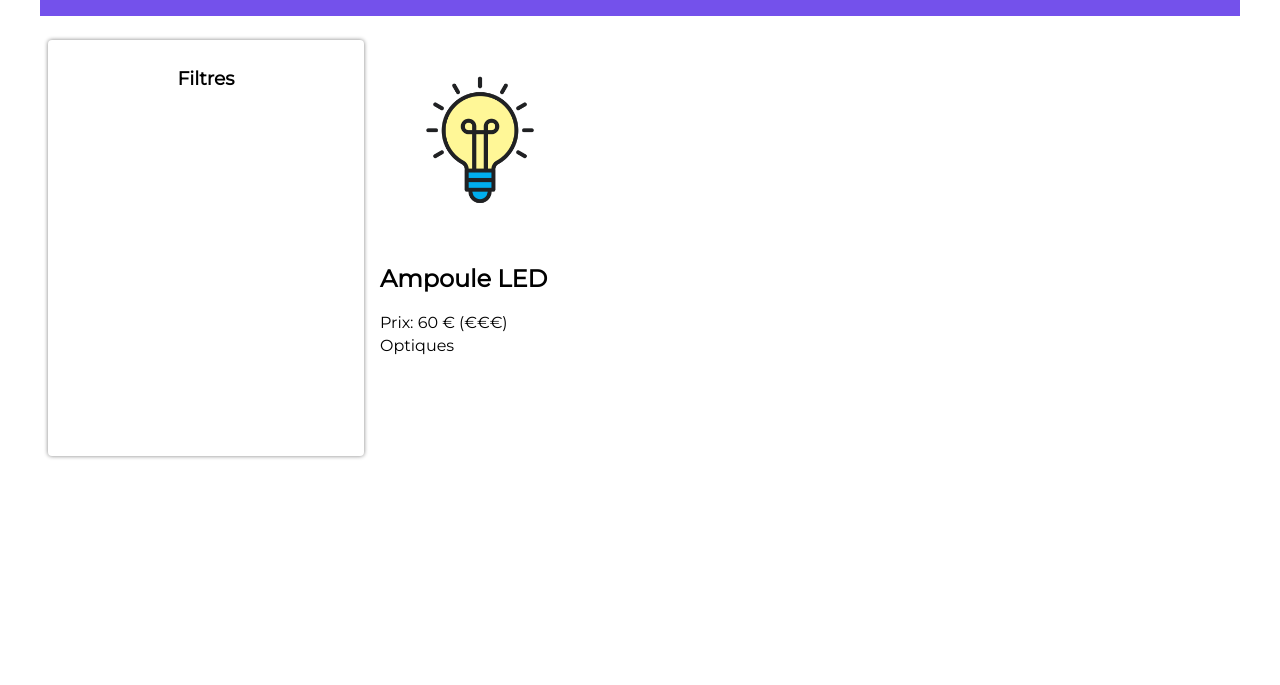
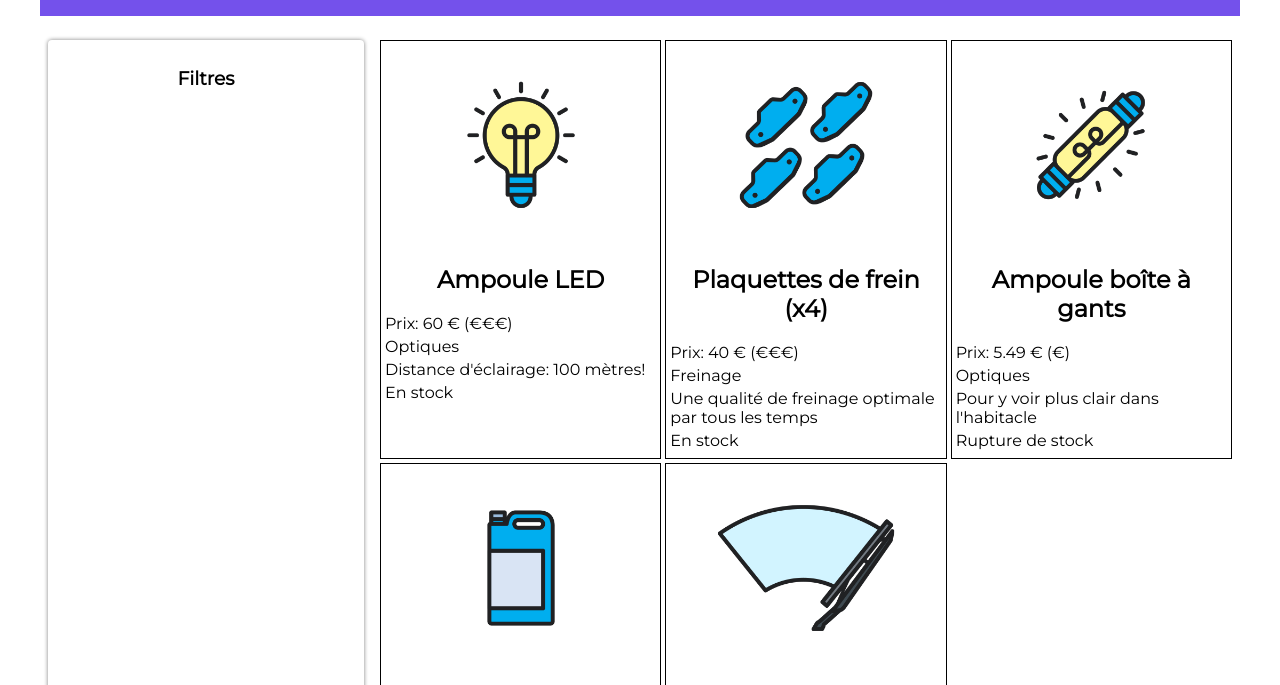
Before and after one commit to ebonyking312001/pieces-auto-javascript, a website: page index.html in a window 1280 px wide. Shown: the part 98-783 px from the top of the page. Drawn offline with Linux system fonts and the light colour scheme.

Commit message:
Add show all pieces-auto with boucle for

```diff
--- a/pieces-autos.json
+++ b/pieces-autos.json
@@ -6,7 +6,7 @@
         "categorie": "Optiques",
         "image": "images/ampoule-led.png",
         "description": "Distance d'éclairage: 100 mètres!",
-        "disponibilité": true
+        "disponibilite": true
     },
     {
         "id": 2,
@@ -15,7 +15,7 @@
         "categorie": "Freinage",
         "image": "images/plaquettes-frein.png",
         "description": "Une qualité de freinage optimale par tous les temps",
-        "disponibilité": true
+        "disponibilite": true
     },
     {
         "id": 3,
@@ -24,7 +24,7 @@
         "categorie": "Optiques",
         "image": "images/ampoule-boite-a-gants.png",
         "description": "Pour y voir plus clair dans l'habitacle",
-        "disponibilité": false
+        "disponibilite": false
     },
     {
         "id": 4,
@@ -32,7 +32,7 @@
         "prix": 9.60,
         "categorie": "Freinage",
         "image": "images/liquide-frein.png",
-        "disponibilité": true
+        "disponibilite": true
     },
     {
         "id": 5,
@@ -40,6 +40,6 @@
         "prix": 29.10,
         "image": "images/balai-essuie-glace.png",
         "description": "Performances d'essuyage au top! Longueur:550mm.",
-        "disponibilité": true
+        "disponibilite": true
     }
 ]
--- a/pieces.js
+++ b/pieces.js
@@ -1,19 +1,51 @@
 // Récupération des pièces depuis le fichier JSON
 const reponse = await fetch("pieces-autos.json");
 const pieces = await reponse.json();
+//
+//const article = pieces[0];
+//const imageElement = document.createElement("img");
+//imageElement.src = article.image;
+//const nomElement = document.createElement("h2");
+//nomElement.textContent = article.nom;
+//const prixElement = document.createElement("p");
+//prixElement.innerText = `Prix: ${article.prix} € (${article.prix < 35 ? "€" : "€€€"})`;
+//const categorieElement = document.createElement("p");
+//categorieElement.textContent = article.categorie ?? "(aucune catégorie)"
+//
+//const sectionFiches = document.querySelector(".fiches");
+//sectionFiches.appendChild(imageElement);
+//sectionFiches.appendChild(nomElement);
+//sectionFiches.appendChild(prixElement);
+//sectionFiches.appendChild(categorieElement);
 
-const article = pieces[0];
+for (let i=0; i < pieces.length; i++){
+    const article = pieces[i];
+    const sectionFiches = document.querySelector(".fiches");
+    const pieceElement = document.createElement("article");
+
     const imageElement = document.createElement("img");
     imageElement.src = article.image;
+
     const nomElement = document.createElement("h2");
     nomElement.textContent = article.nom;
+
     const prixElement = document.createElement("p");
     prixElement.innerText = `Prix: ${article.prix} € (${article.prix < 35 ? "€" : "€€€"})`;
+
     const categorieElement = document.createElement("p");
-categorieElement.textContent = article.categorie ?? "(aucune catégorie)"
+    categorieElement.textContent = article.categorie ?? "(aucune catégorie)";
 
-const sectionFiches = document.querySelector(".fiches");
-sectionFiches.appendChild(imageElement);
-sectionFiches.appendChild(nomElement);
-sectionFiches.appendChild(prixElement);
-sectionFiches.appendChild(categorieElement);
+    const descriptionElement = document.createElement("p");
+    descriptionElement.textContent = article.description ?? "(Pas de description pour le moment)";
+
+    const stockElement = document.createElement("p");
+    stockElement.textContent = article.disponibilite ? "En stock" : "Rupture de stock";
+
+    sectionFiches.appendChild(pieceElement);
+    pieceElement.appendChild(imageElement);
+    pieceElement.appendChild(nomElement);
+    pieceElement.appendChild(prixElement);
+    pieceElement.appendChild(categorieElement);
+    pieceElement.appendChild(descriptionElement);
+    pieceElement.appendChild(stockElement);
+}
--- a/styles.css
+++ b/styles.css
@@ -45,11 +45,24 @@ main {
 .fiches {
 	flex: 1;
 	margin: 8px;
+	display: grid;
+	grid-template-columns: repeat(3, 1fr);
+	gap: 4px;
 }
-.fiches img {
+.fiches article {
+	border: 1px solid black;
+	padding: 4px;
+}
+.fiches article img {
+	display: block;
+	margin-left: auto;
+	margin-right: auto;
 	max-width: 200px;
 }
-.fiches p {
+.fiches article p {
 	margin-top: 4px;
 	margin-bottom: 4px;
 }
+.fiches article h2 {
+	text-align: center;
+}
```
Lines whose indentation alone changed are shown as unchanged.
